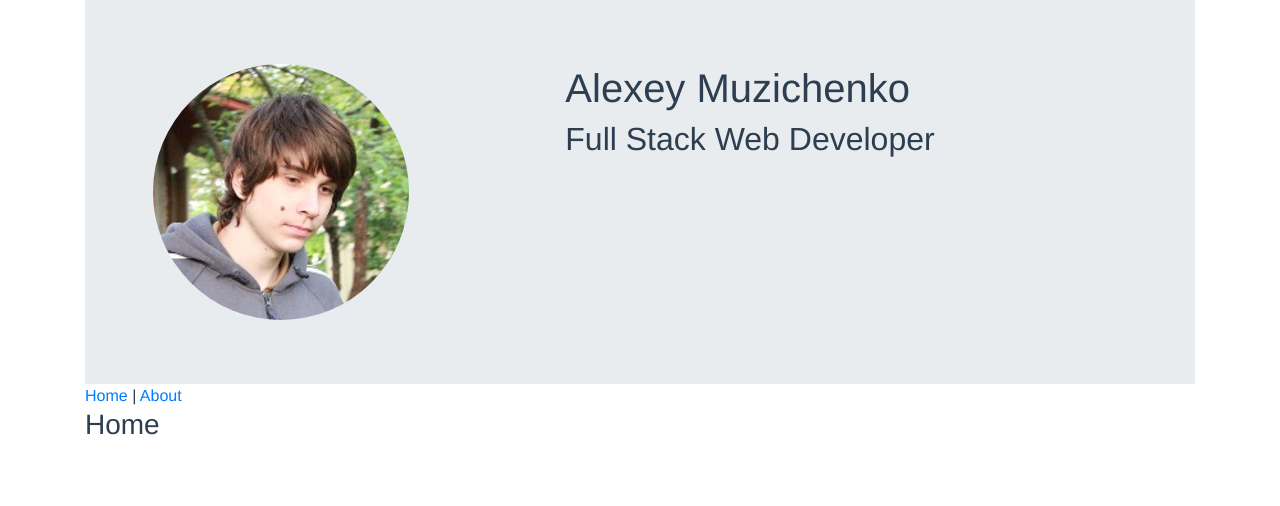
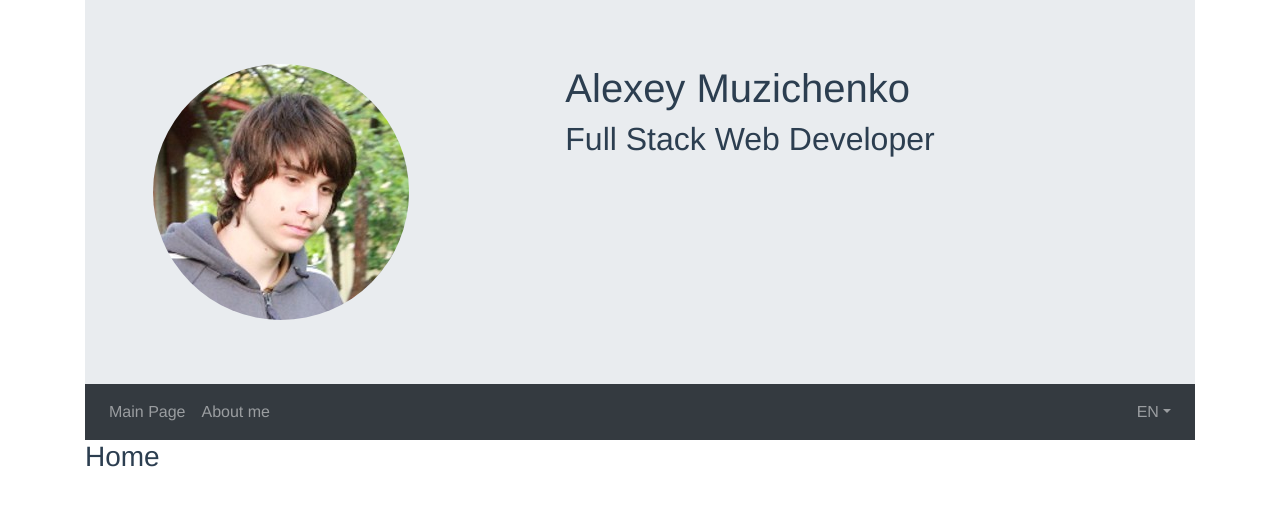
Before and after one commit to AlMuz/VUE-AlmuzWebsite, a Vue app in the folder client/: page / in a window 1280 px wide. Shown: the top 506 px of the page. Built offline with nearby package versions, Linux system fonts and the light colour scheme.

Commit message:
Correct language selector with vuex

```diff
--- a/client/src/App.vue
+++ b/client/src/App.vue
@@ -18,6 +18,9 @@ export default {
   components: {
     Jumbotron,
     CustomNavbar
+  },
+  beforeCreate() {
+    this.$store.dispatch('setLanguages');
   }
 };
 </script>
--- a/client/src/components/CustomNavbar.vue
+++ b/client/src/components/CustomNavbar.vue
@@ -1,12 +1,32 @@
 <template>
-  <div>
-    <router-link to="/">Home</router-link> |
-    <router-link to="/about">About</router-link>
-  </div>
+  <b-navbar type="dark" variant="dark">
+    <b-navbar-nav>
+      <b-nav-item to="/">{{ $t("navbar.mainPage") }}</b-nav-item>
+      <b-nav-item to="/about">{{ $t("navbar.aboutMe") }}</b-nav-item>
+    </b-navbar-nav>
+    <b-navbar-nav class="ml-auto">
+      <b-nav-item-dropdown :text="selectedLanguage | capitalize" right>
+        <b-dropdown-item v-for="language in languages" v-on:click="changeLanguage(language)">{{ language | capitalize }}</b-dropdown-item>
+      </b-nav-item-dropdown>
+    </b-navbar-nav>
+  </b-navbar>
 </template>
 
 <script>
 export default {
-
+  computed: {
+    languages() {
+      var languages = this.$store.getters.getLanguages;
+      return this.$store.getters.getLanguages.filter(lang => lang != this.selectedLanguage);
+    },
+    selectedLanguage() {
+      return this.$store.getters.getSelectedLanguage;
+    }
+  },
+  methods: {
+    changeLanguage(language) {
+      this.$store.dispatch('changeLanguage', language);
+    }
+  }
 }
 </script>
--- a/client/src/main.js
+++ b/client/src/main.js
@@ -12,6 +12,11 @@ Vue.use(BootstrapVue);
 
 Vue.config.productionTip = false;
 
+Vue.filter('capitalize', function (value) {
+  if (!value) return ''
+  return value.toString().toUpperCase()
+})
+
 new Vue({
   router,
   store,
--- a/client/src/store.js
+++ b/client/src/store.js
@@ -1,14 +1,47 @@
 import Vue from 'vue';
 import Vuex from 'vuex';
+import i18n from "./translations/i18n";
 
 Vue.use(Vuex);
 
 export default new Vuex.Store({
-  state: {},
+  state: {
+    selectedLanguage: null,
+    languages: []
+  },
 
-  getters: {},
+  getters: {
+    getLanguages(state) {
+      return state.languages;
+    },
+    getSelectedLanguage(state) {
+      return state.selectedLanguage;
+    }
+  },
 
-  mutations: {},
+  mutations: {
+    setLanguages(state, data) {
+      state.selectedLanguage = data.selectedLanguage;
+      state.languages = data.languages;
+    },
+    changeLanguage(state, language) {
+      state.selectedLanguage = language;
+    }
+  },
 
-  actions: {},
+  actions: {
+    setLanguages({ commit }) {
+      var languages = Object.keys(i18n.messages);
+      var selectedLanguage = i18n.locale;
+      commit('setLanguages', {
+        languages,
+        selectedLanguage
+      });
+    },
+    changeLanguage({ commit }, language) {
+      i18n.locale = language;
+      localStorage.setItem('language', language);
+      commit('changeLanguage', language);
+    }
+  },
 });
```
